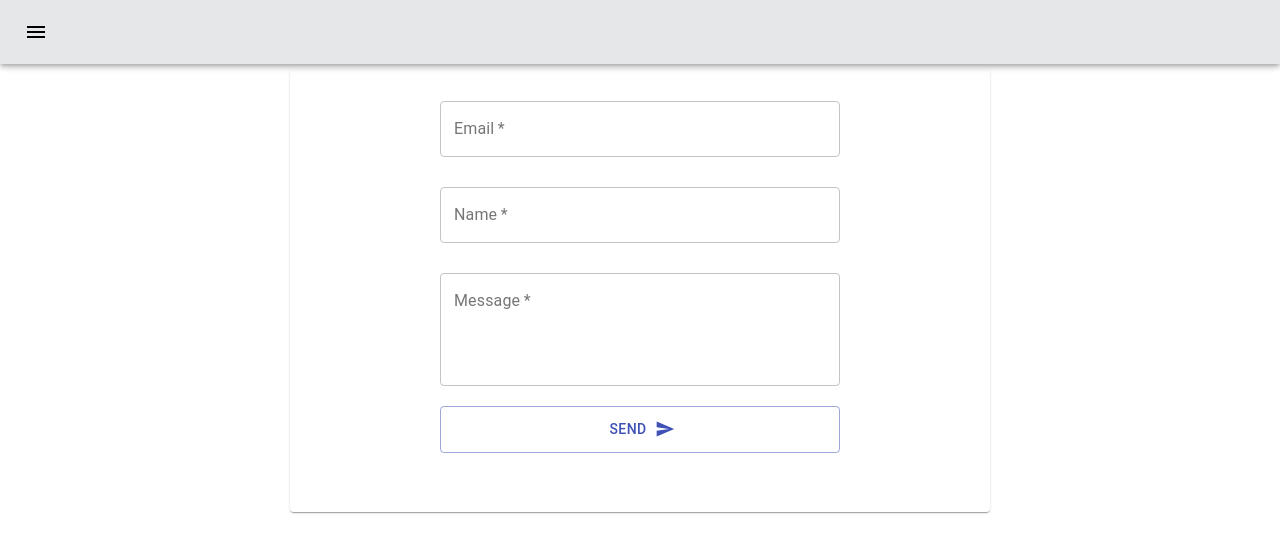
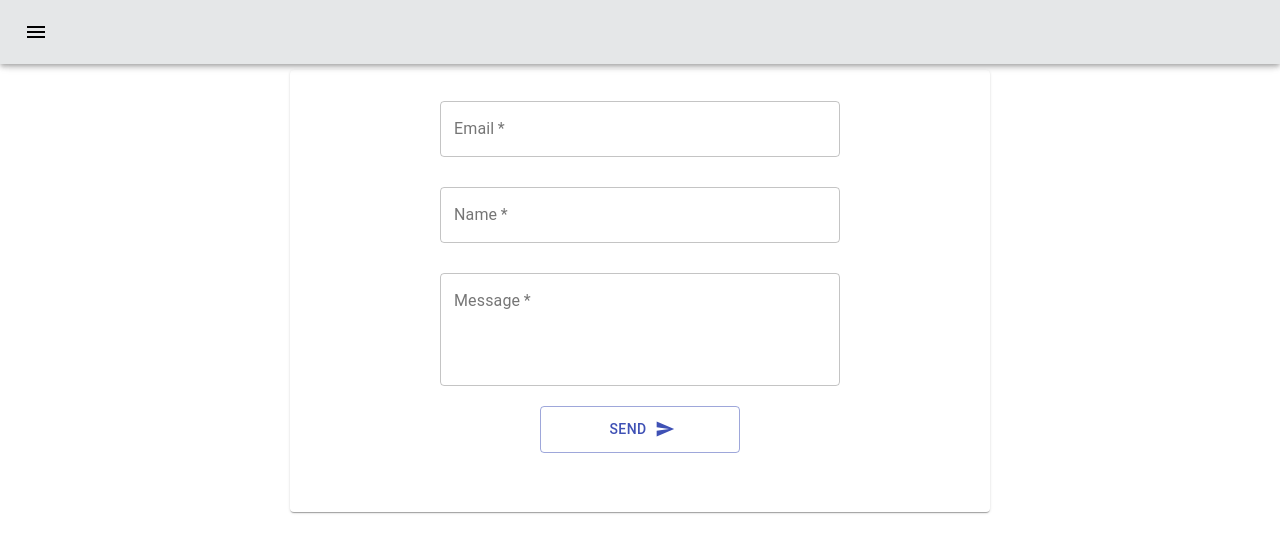
Before and after one commit to judegiordano/Peich-Custom-Creations, a React (Create React App) app in the folder views/: page /contact in a window 1280 px wide. Shown: the top 552 px of the page. Built offline with nearby package versions, Linux system fonts and the light colour scheme.

Commit message:
Fix Contact Page Flex Issue

```diff
--- a/views/src/Components/AppButton.tsx
+++ b/views/src/Components/AppButton.tsx
@@ -46,7 +46,7 @@ export const AppButton: React.FC<IAppButton> = ({
 const styles = {
 	root: {
 		margin: "auto",
-		width: "200px",
+		width: "100%",
 		textAlign: "center",
 		paddingTop: "5px",
 		paddingBottom: "5px"
--- a/views/src/Components/AppInput.tsx
+++ b/views/src/Components/AppInput.tsx
@@ -54,7 +54,8 @@ export const AppInput: React.FC<IInput> = ({
 const styles = {
 	root: {
 		margin: "auto",
-		width: "400px",
+		width: "100%",
+		maxWidth: "400px",
 		textAlign: "center",
 		paddingTop: "15px",
 		paddingBottom: "15px"
--- a/views/src/Components/MultiLineInput.tsx
+++ b/views/src/Components/MultiLineInput.tsx
@@ -61,7 +61,8 @@ export const MultiLineInput: React.FC<IMultiLineInput> = ({
 const styles = {
 	root: {
 		margin: "auto",
-		width: "400px",
+		width: "100%",
+		maxWidth: "400px",
 		textAlign: "center",
 		paddingTop: "15px",
 		paddingBottom: "15px"
--- a/views/src/Pages/ContactPage.tsx
+++ b/views/src/Pages/ContactPage.tsx
@@ -98,7 +98,7 @@ const styles = {
 		fontWeight: "bold"
 	},
 	button: {
-		width: "400px"
+		maxWidth: "200px"
 	},
 	error: {
 		margin: "auto",
```
